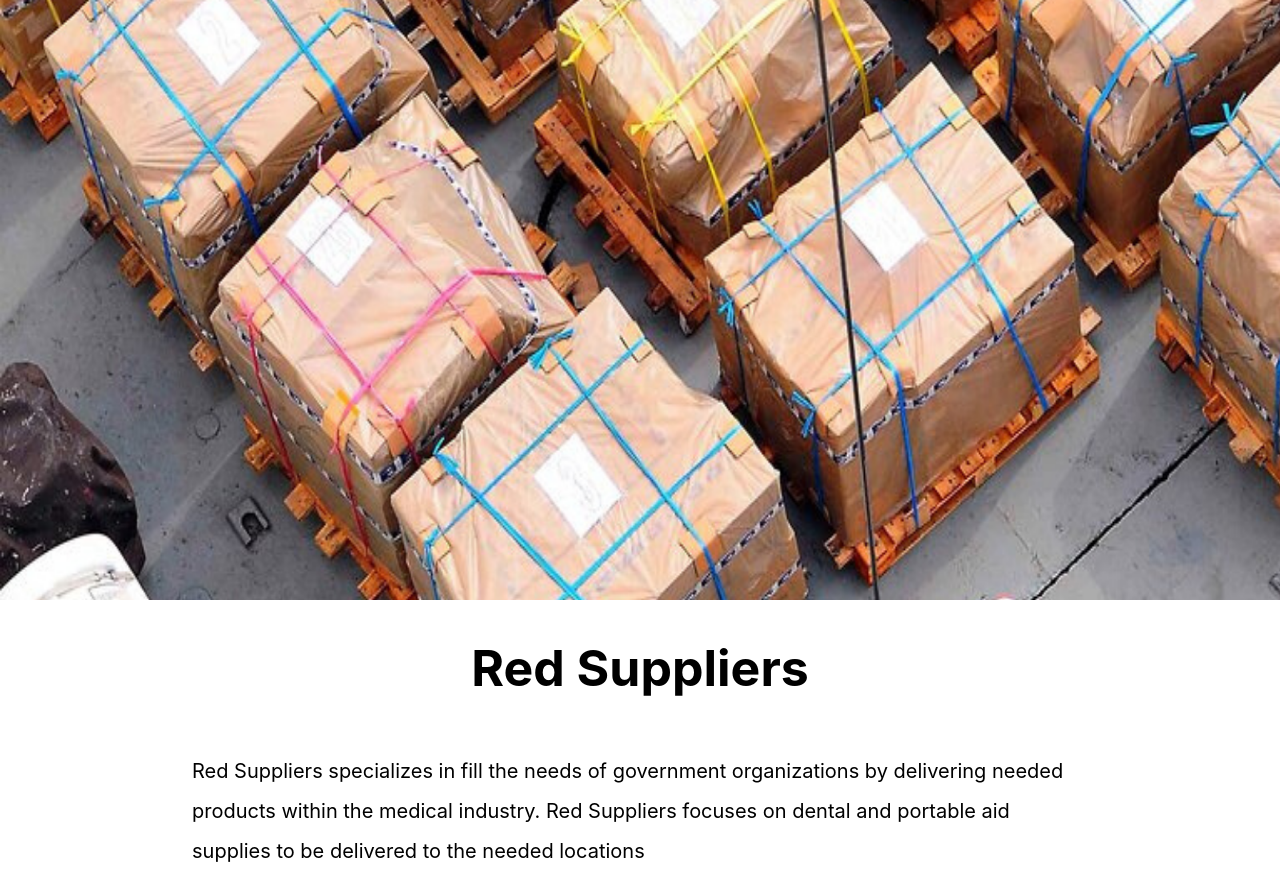
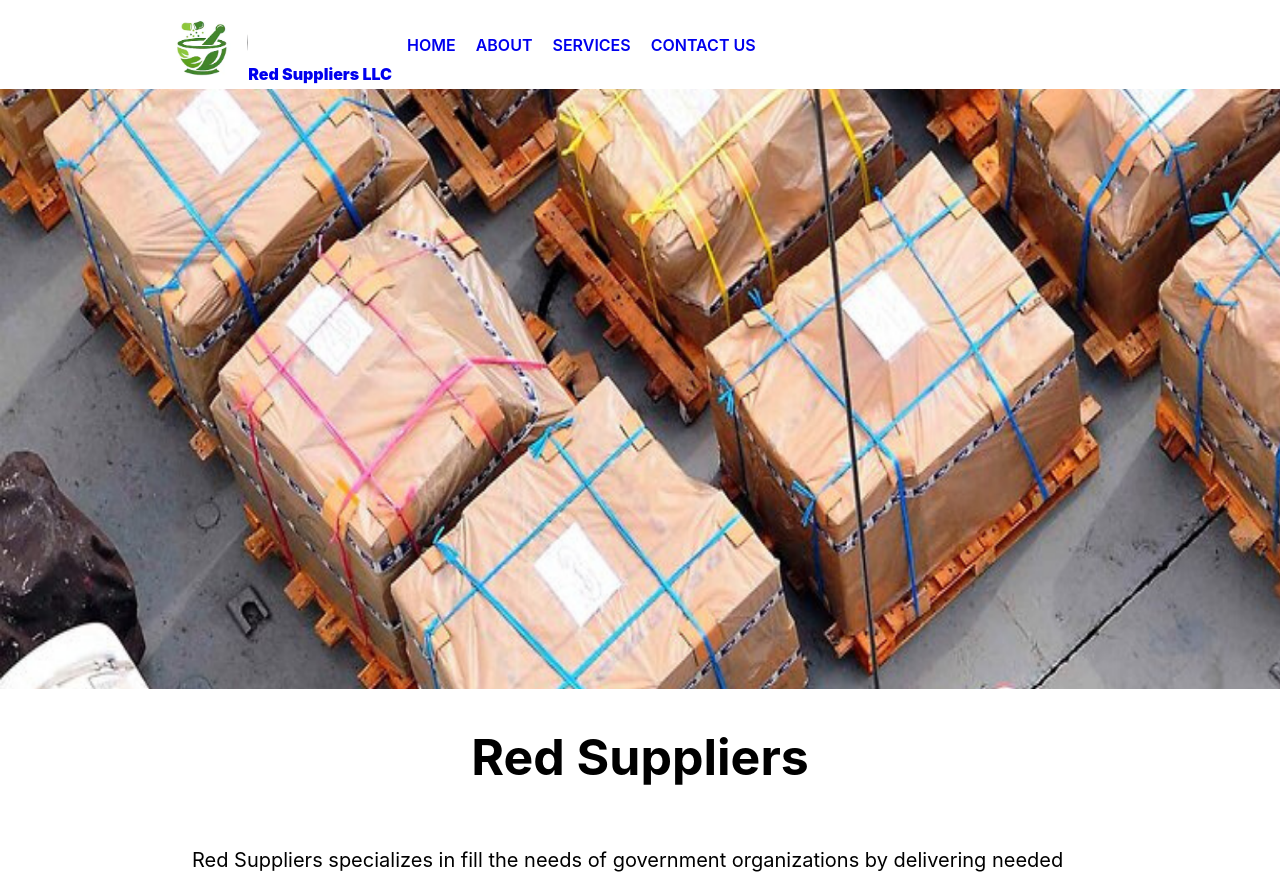
Before and after one commit to Red-Suppliers-LLC/red-suppliers-fe, a React (Create React App) app in the folder client/: page / in a window 1280 px wide. Shown: the top 889 px of the page. Built offline with nearby package versions, Linux system fonts and the light colour scheme.

Commit message:
updated NavBar to include styles
commented why styles are done in code. May need to be refactored.

```diff
--- a/client/src/App.js
+++ b/client/src/App.js
@@ -1,21 +1,26 @@
-import React from 'react';
+import React from "react"
 
 // import "./styling/App.css";
 import { BrowserRouter as Router, Route } from "react-router-dom"
-import Home from "./components/Home.js";
+import Home from "./components/Home.js"
 
 function App() {
+  return (
+    <>
+      <Router>
+        {/* Route Paths */}
+        <Route exact path="/" render={props => <Home {...props} />} />
 
-  return (
+        {/* <Route path="/about" render={props => <About {...props} />} /> */}
 
-    <>
-    <Router>
-    <Route exact path="/" render={props => (
-      <Home { ...props } />
-    )} />
-    </Router>
+        {/* <Route path="/services" render={props => <Services {...props} />} /> */}
+
+        {/* <Route path="/contact" render={props => <Contact {...props} />} /> */}
+      </Router>
     </>
-  );
+  )
 }
 
-export default App;
+export default App
+
+// Services, About, and Contact Us routes are commented out because the components aren't built yet. As you build those components out, uncomment these
--- a/client/src/components/Home.js
+++ b/client/src/components/Home.js
@@ -1,48 +1,83 @@
-import React from "react";
+import React from "react"
 import "../styling/Home.css"
-import HomeImg from "../img/homeimg.png";
-import OurPartners from "./OurPartners.js";
+import HomeImg from "../img/homeimg.png"
+import OurPartners from "./OurPartners.js"
+import NavBar from "./NavBar"
 
 const Home = () => {
-
-    return(
+  return (
     <>
+      <div>
+        <NavBar />
+      </div>
       <div className="body">
-        <img className="home-img" src={HomeImg} alt="home photo" />
+        <img className="home-img" src={HomeImg} alt="home" />
       </div>
       <div>
         <h1> Red Suppliers </h1>
       </div>
       <div className="center">
-        <p className="div1"> Red Suppliers specializes in fill the needs of government organizations by delivering needed products within the medical industry. Red Suppliers focuses on dental and portable aid supplies to be delivered to the needed locations </p>
+        <p className="div1">
+          {" "}
+          Red Suppliers specializes in fill the needs of government
+          organizations by delivering needed products within the medical
+          industry. Red Suppliers focuses on dental and portable aid supplies to
+          be delivered to the needed locations{" "}
+        </p>
       </div>
       <div className="center">
-        <div className="button" type="submit"> Contact US </div>
+        <div className="button" type="submit">
+          {" "}
+          Contact Us{" "}
+        </div>
       </div>
       <div className="spacing"> </div>
       <div>
-        <h2 style={{fontSize: "30px", display: "flex", justifyContent: "center"}}> Our Services </h2>
+        <h2
+          style={{
+            fontSize: "30px",
+            display: "flex",
+            justifyContent: "center"
+          }}
+        >
+          {" "}
+          Our Services{" "}
+        </h2>
       </div>
       <div className="side-by-side">
         <div className="services1">
           <div>
-               <img className="handshake-img" src="https://www.maxpixel.net/static/photo/1x/Hands-Welcome-Handshake-Shaking-Hands-Agreement-3091908.jpg"/>
+            <img
+              className="handshake-img"
+              src="https://www.maxpixel.net/static/photo/1x/Hands-Welcome-Handshake-Shaking-Hands-Agreement-3091908.jpg"
+              alt="handShake"
+            />
             <div className="center">
               <h3> Hand Shake </h3>
             </div>
             <div className="center">
-                    <p> ajsd lsd e sdfa asdfli </p>
+              <p>
+                {" "}
+                Lorem ipsum dolor sit amet consectetur adipisicing elit. Officia
+              </p>
             </div>
           </div>
         </div>
         <div className="spacing"> </div>
         <div className="services2">
-               <img className="med-img" src="https://2001-2009.state.gov/cms_images/030405_med_supplies.jpg" />
+          <img
+            className="med-img"
+            src="https://2001-2009.state.gov/cms_images/030405_med_supplies.jpg"
+            alt="medication supplies"
+          />
           <div className="center">
             <h3> Medical Supplier </h3>
           </div>
           <div className="center">
-                <p> asdlfj asdfjow as;djfo wheifasd </p>
+            <p>
+              {" "}
+              Lorem ipsum dolor sit amet consectetur adipisicing elit. Deleniti{" "}
+            </p>
           </div>
         </div>
       </div>
@@ -52,7 +87,7 @@ const Home = () => {
         <OurPartners />
       </div>
     </>
-    );
+  )
 }
 
-export default Home;
+export default Home
--- /dev/null
+++ b/client/src/components/NavBar.js
@@ -0,0 +1,88 @@
+import React from "react"
+import logo from "../img/PharmacyLogo.PNG"
+
+class NavBar extends React.Component {
+  render() {
+    return (
+      <div style={{ display: "flex", alignItems: "center", width: "100%" }}>
+        <div style={{ display: "flex", alignItems: "center" }}>
+          <a
+            href="http://localhost:3000/"
+            style={{
+              justifyContent: "flex-end",
+              textDecoration: "none",
+              alignContent: "center",
+              margin: "5px",
+              fontWeight: "900"
+            }}
+          >
+            <img
+              src={logo}
+              alt="Red Suppliers LLC Logo"
+              style={{
+                height: "75px",
+                width: "auto",
+                borderRadius: "50px",
+                marginLeft: "155px"
+              }}
+            />
+            Red Suppliers LLC
+          </a>
+        </div>
+        <div style={{ display: "flex", justifyContent: "flex-end" }}>
+          <a
+            href="http://localhost:3000/"
+            style={{
+              // justifyContent: "flex-end",
+              textDecoration: "none",
+              alignContent: "center",
+              margin: "10px",
+              fontWeight: "600"
+            }}
+          >
+            HOME
+          </a>
+          <a
+            href="http://localhost:3000/about"
+            style={{
+              // justifyContent: "flex-end",
+              textDecoration: "none",
+              alignContent: "center",
+              margin: "10px",
+              fontWeight: "600"
+            }}
+          >
+            ABOUT
+          </a>
+          <a
+            href="http://localhost:3000/services"
+            style={{
+              //justifyContent: "flex-end",
+              textDecoration: "none",
+              alignContent: "center",
+              margin: "10px",
+              fontWeight: "600"
+            }}
+          >
+            SERVICES
+          </a>
+          <a
+            href="http://localhost:3000/contact"
+            style={{
+              // justifyContent: "flex-end",
+              textDecoration: "none",
+              alignContent: "center",
+              margin: "10px",
+              marginRight: "155px",
+              fontWeight: "600"
+            }}
+          >
+            CONTACT US
+          </a>
+        </div>
+      </div>
+    )
+  }
+}
+
+export default NavBar
--- /dev/null
+++ b/client/src/styling/NavBar.css
@@ -0,0 +1,5 @@
+/* Whenever I push to github, i lose the styles page, not sure why??? So i put the styles in the code on the NavBar.js page. If you wanted to refactor the code into the navbar page here (where this comment is), by all means have at it lol....
+
+i give up...
+
+Wave my white flag..... */
```
Also changed, not shown: client/src/components/OurPartners.js (+22 -9 lines), client/src/img/PharmacyLogo.PNG (added). Lines whose indentation alone changed are shown as unchanged.
